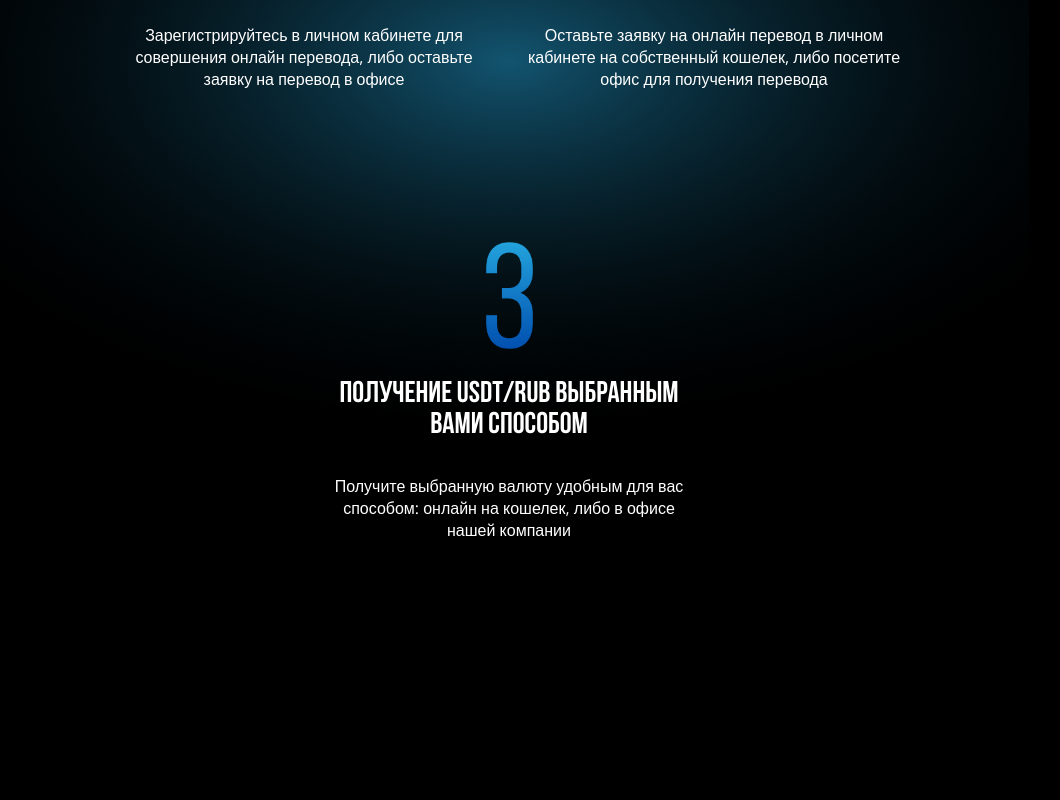
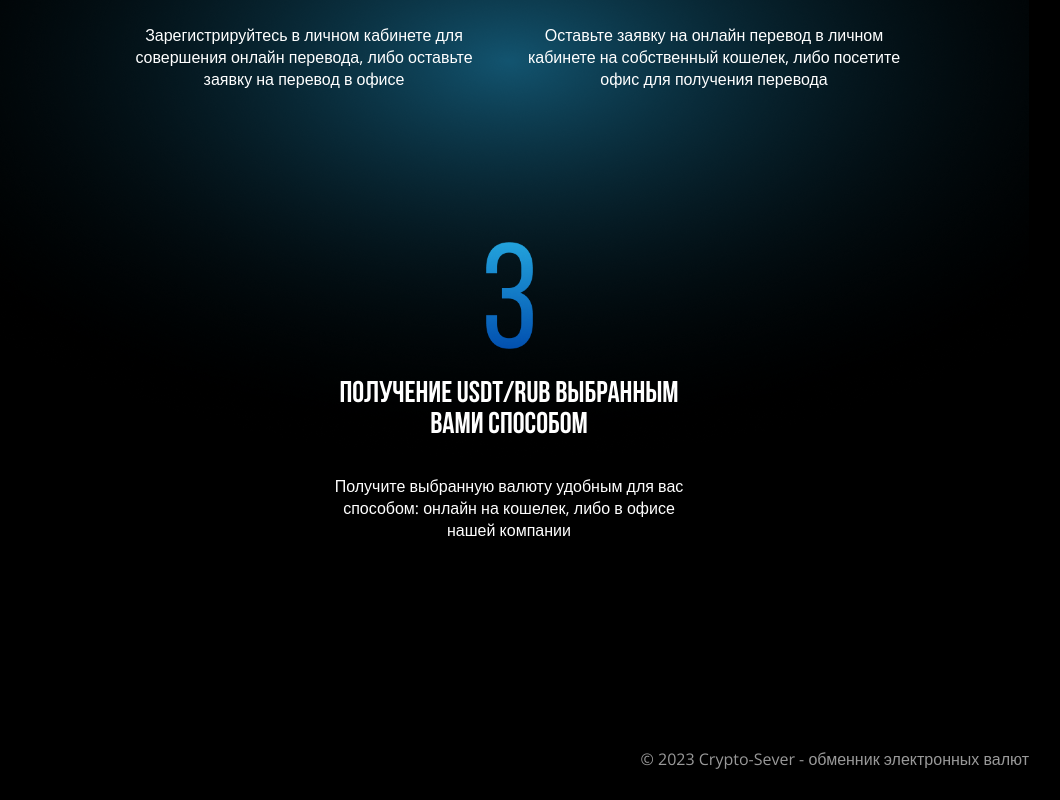
Before and after one commit to olgaAsmith/CryptoServer, a Next.js app: page / in a window 1280 px wide. Shown: the part 3163-3963 px from the top of the page, without its empty margins (131-1191 px from the left). Before the commit the page ends 3911 px from the top, so only its background shows below. Built offline with nearby package versions, Linux system fonts and the light colour scheme.

Commit message:
add footer

```diff
--- a/app/components/Main/Footer/Footer.module.scss
+++ b/app/components/Main/Footer/Footer.module.scss
@@ -1,3 +1,14 @@
 .footer {
-    width: 100%;
+    width: calc(100% - 240px);
+    max-width: 1200px;
+    display: flex;
+    align-items: end;
+    justify-content: end;
+    margin: auto;
 }
+
+.footer__copy {
+    padding-bottom: 30px;
+    font-size: 16px;
+    opacity: .6;
+}
--- a/app/components/Main/Footer/Footer.tsx
+++ b/app/components/Main/Footer/Footer.tsx
@@ -1,7 +1,11 @@
 import styles from './Footer.module.scss';
 
 const Footer = () => {
-  return <footer className={styles.footer}></footer>;
+  return (
+    <footer className={styles.footer}>
+      <p className={styles.footer__copy}>&copy; 2023 Crypto-Sever - обменник электронных валют</p>
+    </footer>
+  );
 };
 
 export default Footer;
```
